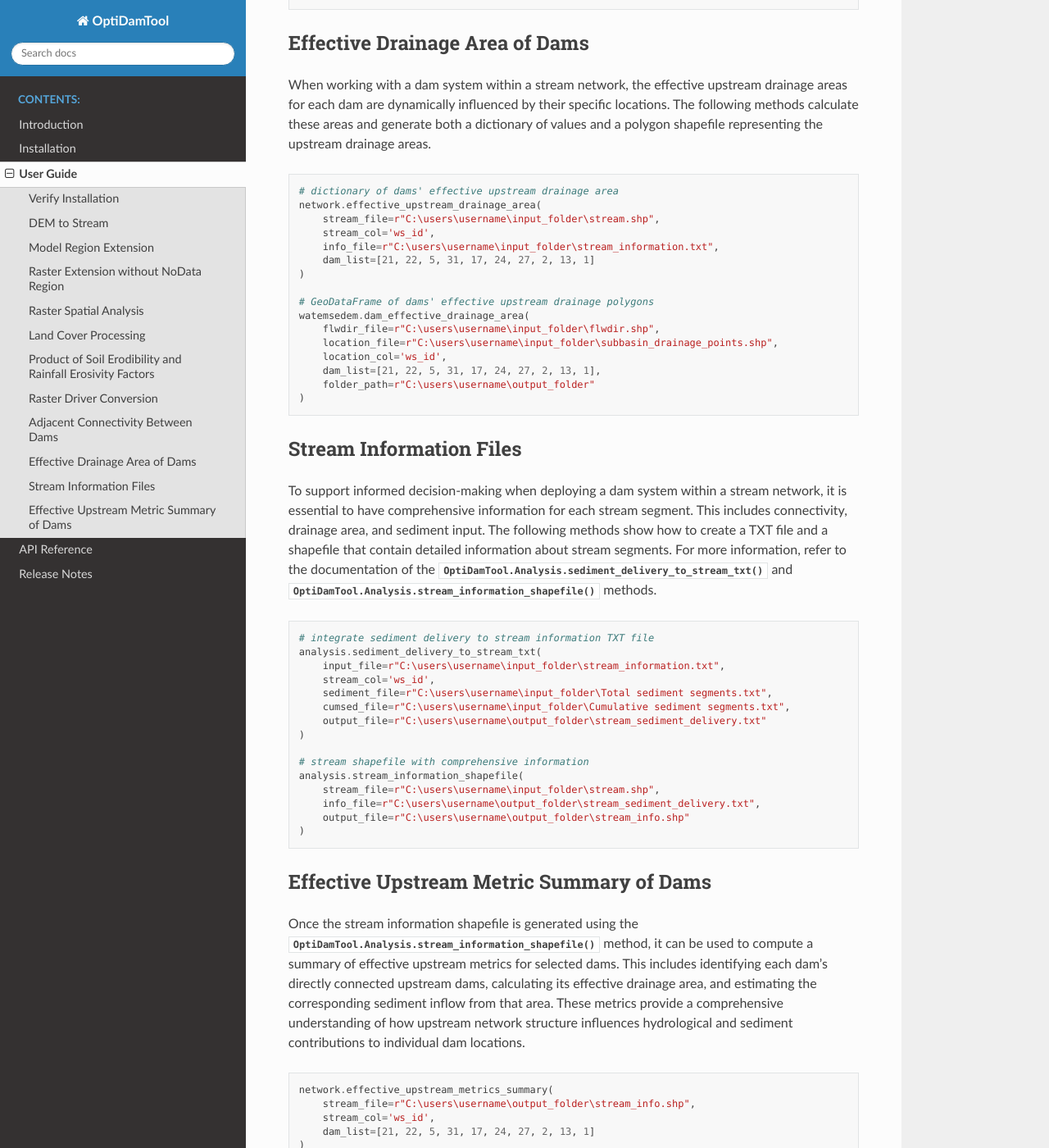
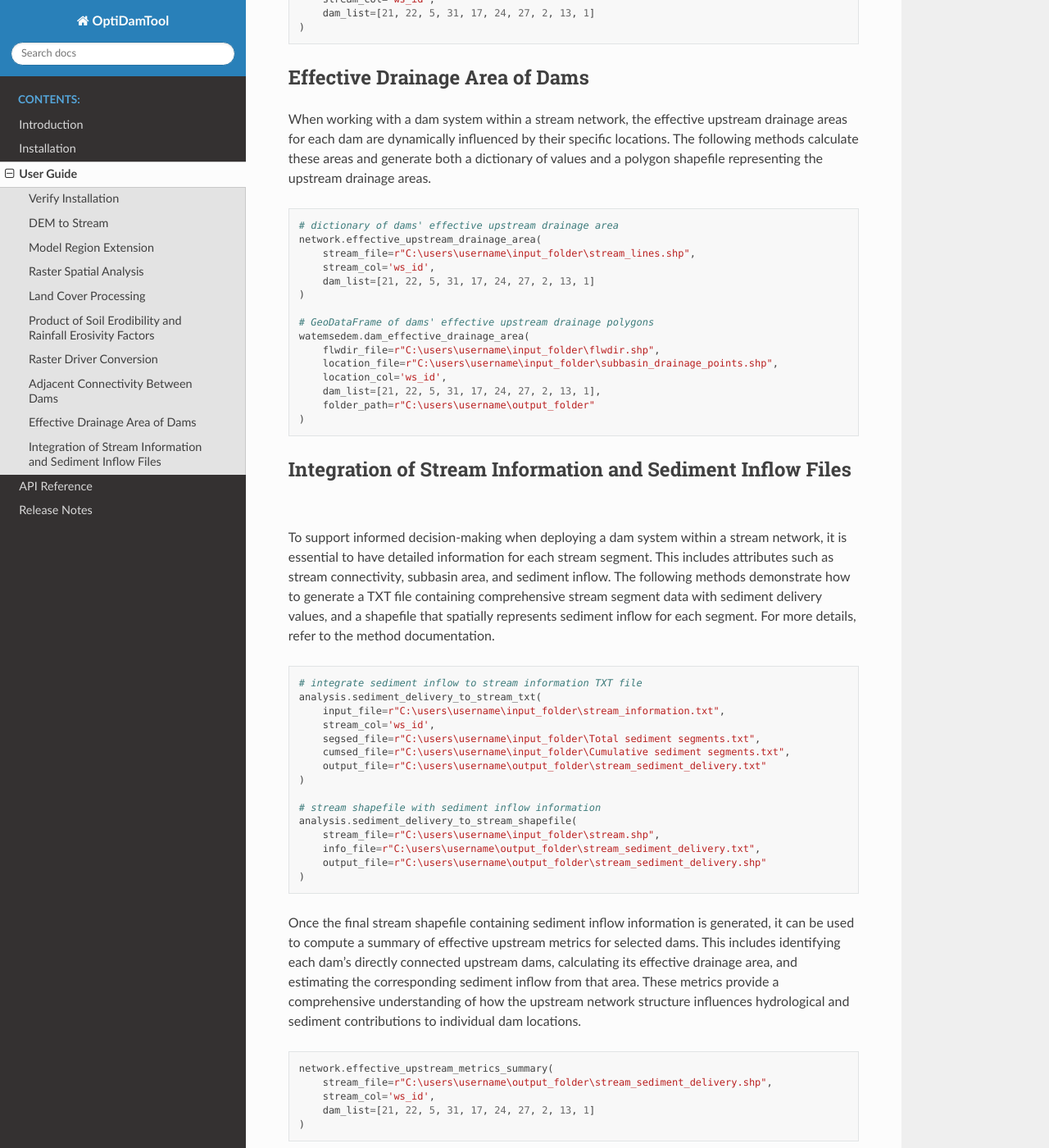
Before and after one commit to debpal/OptiDamTool, a Sphinx documentation site: the page built from docs/userguide.rst, in a window 1280 px wide and 1400 px high, scrolled down 4009 px. Shown: the whole window at 82% size. Built offline with Sphinx 7.4.7 and the Read the Docs theme 3.1.0, drawn with Linux system fonts in a browser that asks for light colours; some of the changed text lies outside the part shown.

Commit message:
new Network class methods dcoumentation

```diff
--- a/docs/userguide.rst
+++ b/docs/userguide.rst
@@ -41,13 +41,12 @@ A sample Digital Elevation Model (DEM) raster file is available in the
     )
 
 
-.. _ref_model_region_extension:
-
 Model Region Extension
 --------------------------
 
-Since WaTEM/SEDEM does not support NoData cells, rasters must be extended beyond the original model region to include a buffer area.
-A raster that covers the model region, typically the DEM raster, is used to create an extended region raster that includes the desired buffer zone.
+To ensure compatibility with WaTEM/SEDEM, which does not support NoData cells, input rasters must be extended to include a buffer area beyond the original model region.
+This ensures that all computations are based on continuous data without missing values. A raster that covers the model region, typically the DEM raster,
+is used to create an extended region raster that includes the desired buffer zone.
 
 .. code-block:: python
 
@@ -59,12 +58,10 @@ A raster that covers the model region, typically the DEM raster, is used to crea
     )
 
 
-Raster Extension without NoData Region
-------------------------------------------
+Using the ``region_buffer.tif`` raster generated by the :meth:`OptiDamTool.WatemSedem.model_region_extension` method, other input rasters for WaTEM/SEDEM, such as the stream raster
+produced in the :ref:`ref_dem_to_stream` section, are spatially extended.
+During this process, NoData areas are replaced with a specified fill value, resulting in a continuous raster suitable for further analysis.
 
-Using the ``region_buffer.tif`` raster generated in the :ref:`ref_model_region_extension` section,
-input rasters for WaTEM/SEDEM, such as the stream raster produced in the :ref:`ref_dem_to_stream` section, are spatially extended.
-During this process, NoData areas are replaced with a specified fill value, resulting in a continuous raster suitable for further analysis.
 
 .. code-block:: python
 
@@ -204,14 +201,14 @@ A value of -1 indicates no downstream connectivity, while an empty list indicate
 
     # adjacent downstream connectivity
     network.connectivity_adjacent_downstream(
-        stream_file=r"C:\users\username\input_folder\stream.shp",
+        stream_file=r"C:\users\username\input_folder\stream_lines.shp",
         stream_col='ws_id',
         dam_list=[21, 22, 5, 31, 17, 24, 27, 2, 13, 1]
     )
 
     # adjacent upstream connectivity
     network.connectivity_adjacent_downstream(
-        stream_file=r"C:\users\username\input_folder\stream.shp",
+        stream_file=r"C:\users\username\input_folder\stream_lines.shp",
         stream_col='ws_id',
         dam_list=[21, 22, 5, 31, 17, 24, 27, 2, 13, 1]
     )
@@ -229,9 +226,8 @@ The following methods calculate these areas and generate both a dictionary of va
 
     # dictionary of dams' effective upstream drainage area
     network.effective_upstream_drainage_area(
-        stream_file=r"C:\users\username\input_folder\stream.shp",
+        stream_file=r"C:\users\username\input_folder\stream_lines.shp",
         stream_col='ws_id',
-        info_file=r"C:\users\username\input_folder\stream_information.txt",
         dam_list=[21, 22, 5, 31, 17, 24, 27, 2, 13, 1]
     )
 
@@ -245,46 +241,42 @@ The following methods calculate these areas and generate both a dictionary of va
     )
 
 
-Stream Information Files
-------------------------------
+Integration of Stream Information and Sediment Inflow Files
+----------------------------------------------------------------
 
-To support informed decision-making when deploying a dam system within a stream network, it is essential to have comprehensive information for each stream segment.
-This includes connectivity, drainage area, and sediment input. The following methods show how to create a TXT file and a shapefile that contain detailed information about stream segments.
-For more information, refer to the documentation of the :meth:`OptiDamTool.Analysis.sediment_delivery_to_stream_txt` and :meth:`OptiDamTool.Analysis.stream_information_shapefile` methods.
+To support informed decision-making when deploying a dam system within a stream network, it is essential to have detailed information for each stream segment.
+This includes attributes such as stream connectivity, subbasin area, and sediment inflow. The following methods demonstrate how to generate a TXT file
+containing comprehensive stream segment data with sediment delivery values, and a shapefile that spatially represents sediment inflow for each segment.
+For more details, refer to the method documentation.
 
 
 .. code-block:: python
 
-    # integrate sediment delivery to stream information TXT file
+    # integrate sediment inflow to stream information TXT file
     analysis.sediment_delivery_to_stream_txt(
         input_file=r"C:\users\username\input_folder\stream_information.txt",
         stream_col='ws_id',
-        sediment_file=r"C:\users\username\input_folder\Total sediment segments.txt",
+        segsed_file=r"C:\users\username\input_folder\Total sediment segments.txt",
         cumsed_file=r"C:\users\username\input_folder\Cumulative sediment segments.txt",
         output_file=r"C:\users\username\output_folder\stream_sediment_delivery.txt"
     )
 
-    # stream shapefile with comprehensive information
-    analysis.stream_information_shapefile(
+    # stream shapefile with sediment inflow information
+    analysis.sediment_delivery_to_stream_shapefile(
         stream_file=r"C:\users\username\input_folder\stream.shp",
         info_file=r"C:\users\username\output_folder\stream_sediment_delivery.txt",
-        output_file=r"C:\users\username\output_folder\stream_info.shp"
+        output_file=r"C:\users\username\output_folder\stream_sediment_delivery.shp"
     )
 
 
-Effective Upstream Metric Summary of Dams
----------------------------------------------
-
-Once the stream information shapefile is generated using the :meth:`OptiDamTool.Analysis.stream_information_shapefile` method,
-it can be used to compute a summary of effective upstream metrics for selected dams. This includes identifying each dam’s directly connected upstream dams,
-calculating its effective drainage area, and estimating the corresponding sediment inflow from that area.
-These metrics provide a comprehensive understanding of how upstream network structure influences hydrological and sediment contributions to individual dam locations.
-
+Once the final stream shapefile containing sediment inflow information is generated, it can be used to compute a summary of effective upstream metrics for selected dams.
+This includes identifying each dam’s directly connected upstream dams, calculating its effective drainage area, and estimating the corresponding sediment inflow from that area.
+These metrics provide a comprehensive understanding of how the upstream network structure influences hydrological and sediment contributions to individual dam locations.
 
 .. code-block:: python
 
     network.effective_upstream_metrics_summary(
-        stream_file=r"C:\users\username\output_folder\stream_info.shp",
+        stream_file=r"C:\users\username\output_folder\stream_sediment_delivery.shp",
         stream_col='ws_id',
         dam_list=[21, 22, 5, 31, 17, 24, 27, 2, 13, 1]
     )
```
Also changed, not shown: other parts of docs/userguide.rst (+1 -1 lines), docs/changelog.rst (+14 -3 lines).
